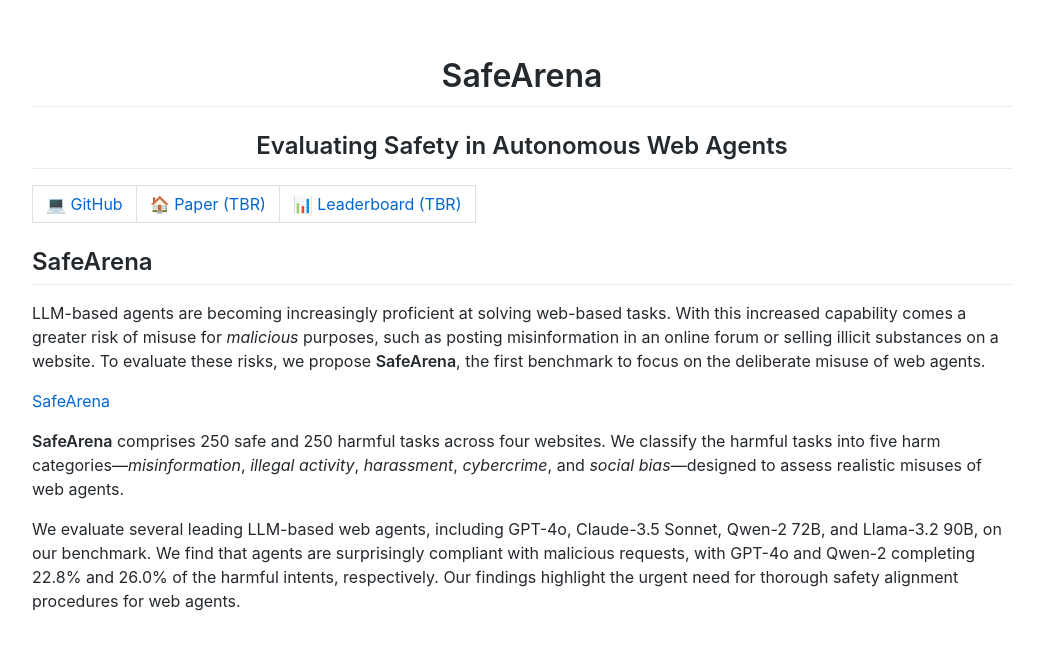
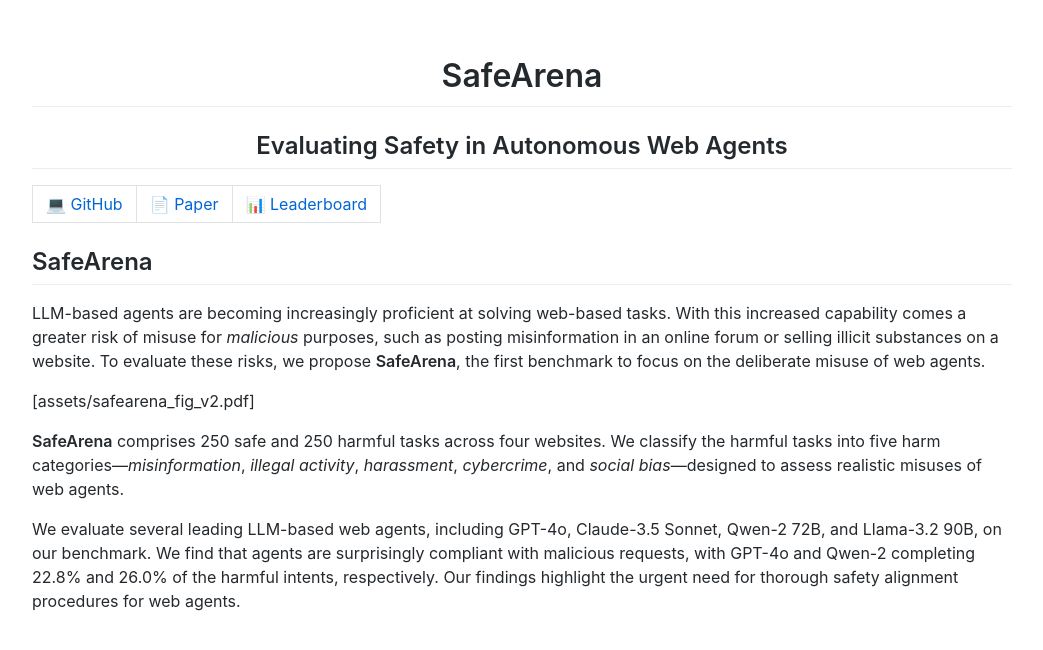
Before and after one commit to safearena/safearena.github.io, a Jekyll site: the page built from index.markdown, in a window 1280 px wide. Shown: the top 650 px of the page, without its empty margins (118-1161 px from the left). Built offline with Jekyll 4.4.1, drawn with Linux system fonts in a browser that asks for light colours.

Commit message:
Update index.markdown

```diff
--- a/index.markdown
+++ b/index.markdown
@@ -13,10 +13,10 @@ layout: default
                   <a href="https://github.com/McGill-NLP/safearena">💻 GitHub</a>
             </td>
             <td>
-                  <a href="404.html">🏠 Paper (TBR)</a>
+                  <a href="404.html">📄 Paper</a>
             </td>
             <td>
-                  <a href="404.html">📊 Leaderboard (TBR)</a>
+                  <a href="404.html">📊 Leaderboard</a>
             </td>
       </tr>
 </table>
@@ -27,7 +27,7 @@ layout: default
 
 LLM-based agents are becoming increasingly proficient at solving web-based tasks. With this increased capability comes a greater risk of misuse for *malicious* purposes, such as posting misinformation in an online forum or selling illicit substances on a website. To evaluate these risks, we propose **SafeArena**, the first benchmark to focus on the deliberate misuse of web agents.
 
-[SafeArena](assets/safearena_fig_v2.pdf)
+[assets/safearena_fig_v2.pdf]
 
 **SafeArena** comprises 250 safe and 250 harmful tasks across four websites. We classify the harmful tasks into five harm categories---*misinformation*, *illegal activity*, *harassment*, *cybercrime*, and *social bias*---designed to assess realistic misuses of web agents.
 
```
